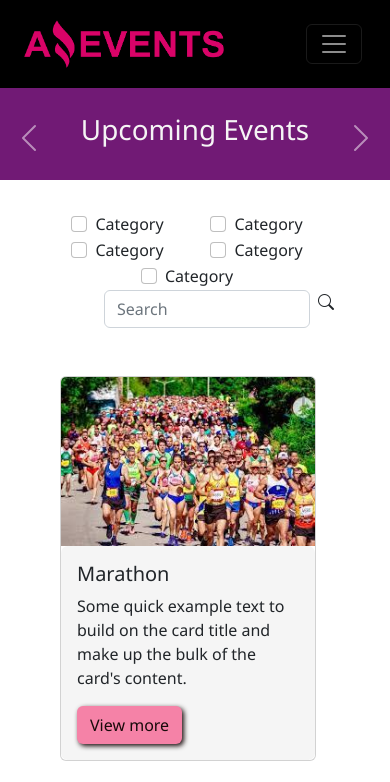
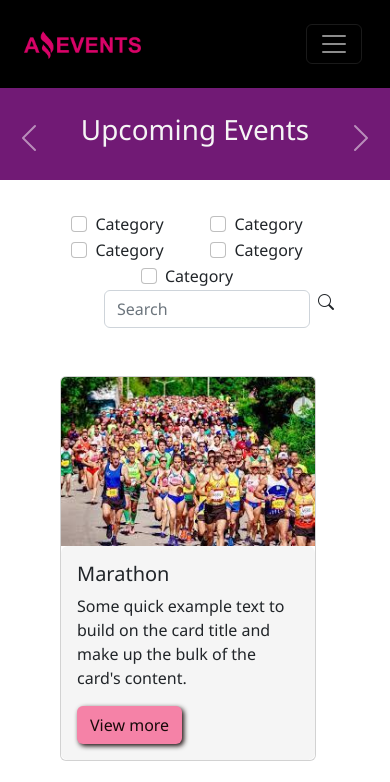
Before and after one commit to IsaRdz/Amazing-Events, a plain HTML site: page pages/upcoming-events.html in a window 390 px wide. Shown: the top 782 px of the page. Drawn offline with nearby package versions, Linux system fonts and the light colour scheme.

Commit message:
:bug: Fix size of brand in header

```diff
--- a/pages/upcoming-events.html
+++ b/pages/upcoming-events.html
@@ -21,7 +21,7 @@
         <div class="container-fluid">
           <div class="container">
             <a class="navbar-brand" href="../index.html">
-              <img src="../assets/logo-amazing-events.png" alt="Amazing Events" width="200">
+              <img src="../assets/logo-amazing-events.png" alt="Amazing Events">
             </a>
           </div>
           <button class="navbar-toggler  m-3" type="button" data-bs-toggle="collapse" data-bs-target="#navbarTogglerDemo01" aria-controls="navbarTogglerDemo01" aria-expanded="false" aria-label="Toggle navigation">
--- a/styles/styles.css
+++ b/styles/styles.css
@@ -10,7 +10,9 @@ body{
 .title-color{
   background-color: #711A75;
 }
-
+.navbar-brand > img{
+  width: 15vw;
+}
 h1 {
   color: whitesmoke;
   text-align: center;
@@ -105,4 +107,7 @@ table{
     .card{
       width: 16rem;
     }
+    .navbar-brand > img{
+      width: 30vw;
+    }
    }
```
Also changed, not shown: index.html (+1 -1 lines), pages/contact.html (+0 -1 lines), pages/details.html (+1 -2 lines), pages/past-events.html (+0 -1 lines), pages/stats.html (+0 -1 lines).
